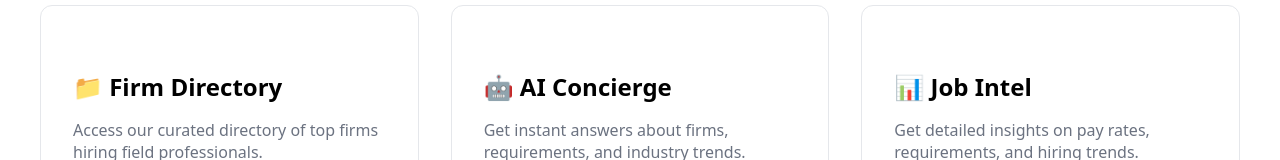
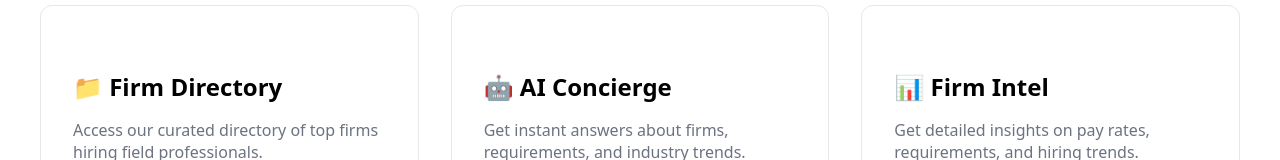
Before and after one commit to autumn2busy/nested-objects-starter, a Next.js app in the folder apps/web-members/: page / in a window 1280 px wide. Shown: the part 536-696 px from the top of the page. Built offline with nearby package versions, Linux system fonts and the light colour scheme.

Commit message:
Update page.tsx

```diff
--- a/apps/web-members/app/page.tsx
+++ b/apps/web-members/app/page.tsx
@@ -303,7 +303,7 @@ export default function HomePage() {
               backgroundColor: 'white'
             }}>
               <h4 style={{ fontSize: '1.5rem', marginBottom: '1rem' }}>
-                📊 Job Intel
+                📊 Firm Intel
               </h4>
               <p style={{ color: '#6b7280', marginBottom: '1.5rem' }}>
                 Get detailed insights on pay rates, requirements, and hiring trends.
@@ -321,7 +321,7 @@ export default function HomePage() {
                 </span>
               </div>
               <Link
-                href="/job_intel"
+                href="/firm_intel"
                 style={{
                   color: '#3b82f6',
                   textDecoration: 'underline',
```
